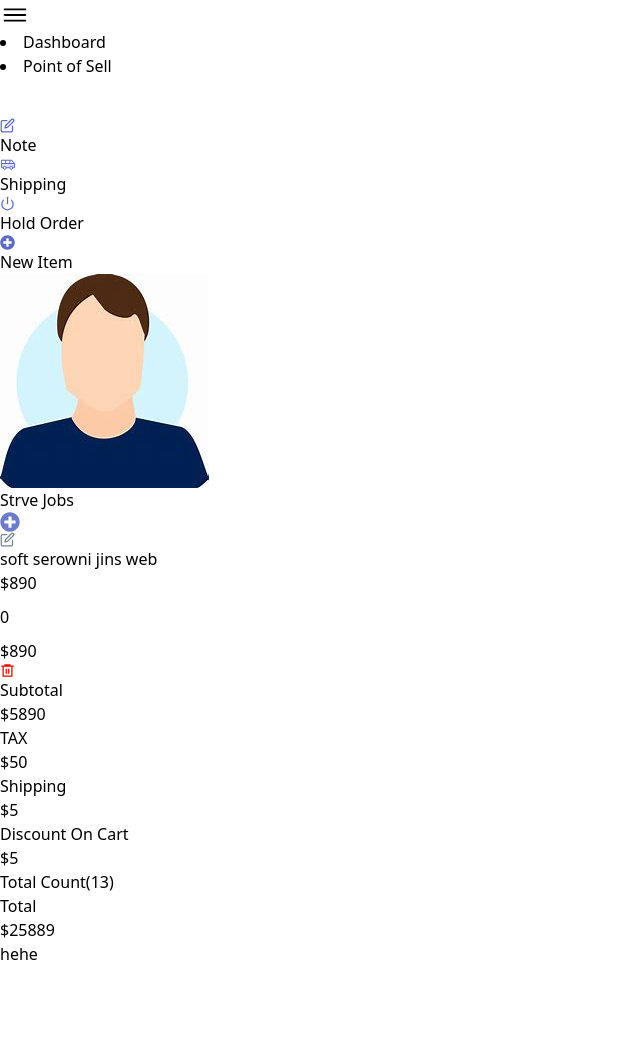
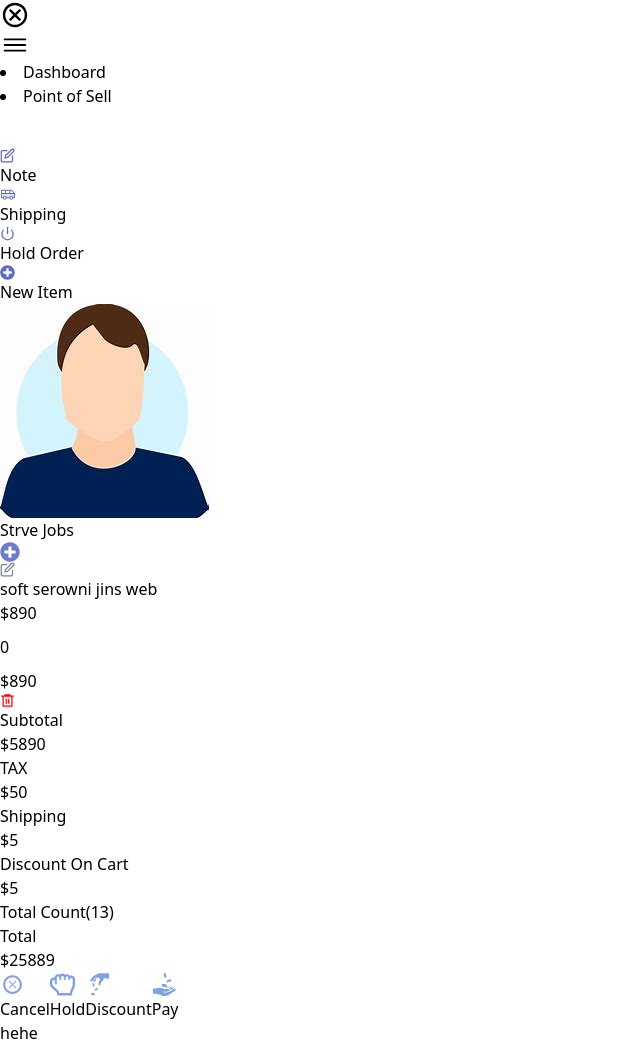
Before and after one commit to morshed0099/sell-management, a React (Vite) app: page /sell in a window 1280 px wide. Shown: the whole page, without its empty margins (0-640 px from the left). Before the commit the page ends 966 px from the top, so only its background shows below. Built offline with nearby package versions, Linux system fonts and the light colour scheme.

Commit message:
modal buton build

```diff
--- a/src/components/layout/SellPageLayout.jsx
+++ b/src/components/layout/SellPageLayout.jsx
@@ -1,12 +1,15 @@
+import CartFooter from "../ui/CartFooter";
 import CartList from "../ui/CartList";
 import CartMenu from "../ui/CartMenu";
 import CustomerView from "../ui/CustomerView";
 import DrawerRightSide from "../ui/DrawerRightSide";
+import Modal from "../ui/Modal";
 import TotalPrice from "../ui/TotalPrice";
 
 const SellPageLayout = () => {
   return (
     <div className="lg:flex-row flex-col relative flex flex-grow gap-2 ">
+      <Modal />
       <div className="flex-2 border w-full p-2 h-screen">
         <div className="flex gap-4">
           <DrawerRightSide />
@@ -15,6 +18,7 @@ const SellPageLayout = () => {
         <CustomerView />
         <CartList />
         <TotalPrice />
+        <CartFooter />
       </div>
       <div className="flex-2 w-full  h-screen">
         <h1>hehe</h1>
--- /dev/null
+++ b/src/components/ui/CartFooter.jsx
@@ -0,0 +1,29 @@
+
+import { TiDeleteOutline } from "react-icons/ti";
+import { FaRegHandRock } from "react-icons/fa";
+import { GiPayMoney } from "react-icons/gi";
+import { GiReceiveMoney } from "react-icons/gi";
+const CartFooter = () => {
+    return (
+        <div className="flex justify-between items-center">
+            <button className="bg-[#dee1f3] flex items-center px-4 py-1 text-[#7c87d0] rounded-md mt-4 gap-2">
+                <TiDeleteOutline size={25} color="#80a1e2"/>
+                Cancel
+            </button>
+            <button className="bg-[#dee1f3] flex items-center px-4 py-1 text-[#7c87d0] rounded-md mt-4 gap-2">
+                <FaRegHandRock size={25} color="#80a1e2"/>
+                Hold
+            </button>
+            <button className="bg-[#dee1f3] flex items-center px-4 py-1 text-[#7c87d0] rounded-md mt-4 gap-2">
+                <GiPayMoney size={25} color="#80a1e2" />
+                Discount
+            </button>
+            <button className="bg-[#dee1f3] flex items-center px-4 py-1 text-[#7c87d0] rounded-md mt-4 gap-2">
+                <GiReceiveMoney size={25} color="#80a1e2" />
+                Pay
+            </button>
+        </div>
+    );
+};
+
+export default CartFooter;
--- /dev/null
+++ b/src/components/ui/Modal.tsx
@@ -0,0 +1,27 @@
+import React, { useState } from "react";
+import { IoMdCloseCircleOutline } from "react-icons/io";
+
+const Modal = ({ children }) => {
+  const [modal, setModal] = useState(false);
+  return (
+    <div className={`absolute w-full h-screen mt-[-1500px] bg-black z-50 bg-opacity-40`}>
+      <div className="flex justify-center  items-center w-[100vw] h-[100vh]">
+        <div className="bg-white min-h-[250px] min-w-[20%] max-h-[250px] max-w-[90%] rounded-md p-2 overflow-auto">
+          <div>
+            <div className="flex  justify-end border-b">
+              <IoMdCloseCircleOutline
+                className="cursor-pointer"
+                onClick={() => setModal(false)}
+                size={30}
+                color="black"
+              />
+            </div>
+          </div>
+          <div>{children}</div>
+        </div>
+      </div>
+    </div>
+  );
+};
+
+export default Modal;
```
